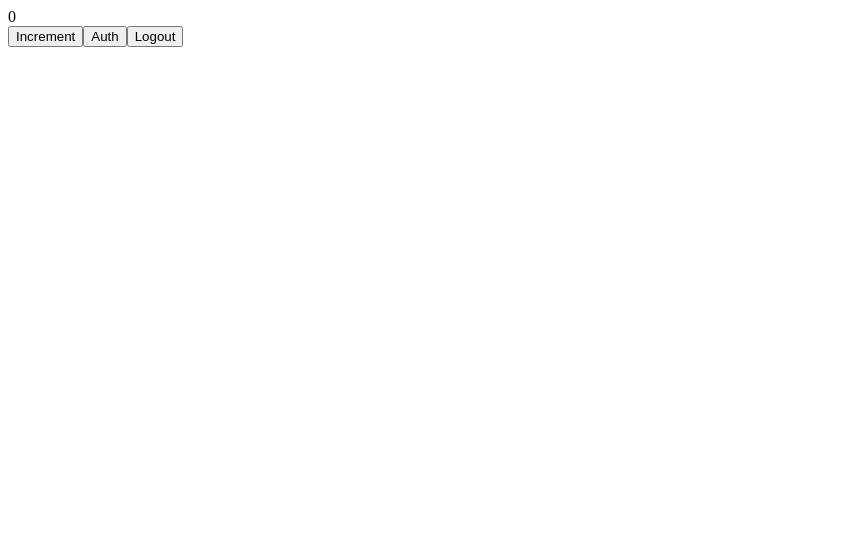
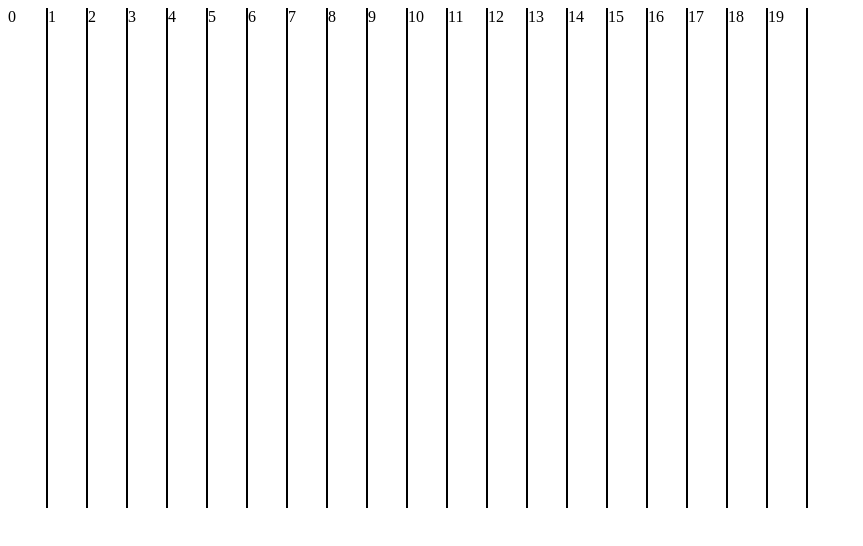
Before and after one commit to Xatabch/react_sandbox, a React app: page / in a window 1280 px wide. Shown: the top 546 px of the page, without its empty margins (0-863 px from the left). Built offline with nearby package versions, Linux system fonts and the light colour scheme.

Commit message:
add virtual timeline with mock infinity scroll

```diff
--- /dev/null
+++ b/src/Components/Column/Column.css
@@ -0,0 +1,10 @@
+.timeline_column {
+    min-width: 40px;
+    max-width: 40px;
+    height: 100%;
+    box-shadow: -2px 0 0 black inset;
+}
+
+.timeline_column_active {
+    box-shadow: 5px 5px 0 blue;
+}
--- /dev/null
+++ b/src/Components/Column/Column.js
@@ -0,0 +1,12 @@
+import React from 'react';
+import classnames from 'classnames';
+import './Column.css';
+
+export function Column(props) {
+    return (
+        <div className={classnames({
+            'timeline_column': true,
+            'timeline_column_active': props.isActive
+        })}>{props.num}</div>
+    )
+}
--- /dev/null
+++ b/src/Components/Timeline/Timeline.css
@@ -0,0 +1,4 @@
+.timeline {
+    height: 500px;
+    overflow-x: scroll;
+}
--- /dev/null
+++ b/src/Components/Timeline/Timeline.js
@@ -0,0 +1,197 @@
+import React, { Component } from 'react';
+import nanoid from 'nanoid';
+import './Timeline.css';
+
+import '../Column/Column.css';
+
+// Components
+// import { Column } from '../Column/Column';
+
+export class Timeline extends Component {
+    constructor(props) {
+        super(props);
+
+        this.state = {
+            scrollLeft: 0,
+            limit: 107,
+        }
+    }
+
+    onScroll(e) {
+        const endIndex  = Math.min(
+            this.state.limit - 1,
+            Math.floor((this.state.scrollLeft + window.screen.width) / 40)
+        );
+
+        this.setState({
+            scrollLeft: e.currentTarget.scrollLeft,
+            limit: endIndex > this.state.limit - 36 ? this.state.limit + 36 : this.state.limit
+        });
+    }
+
+    renderItem(i) {
+        return (<div key={i}
+                     className="timeline_column"
+                     style={{position: 'absolute', left: `${i * 40}px`}}>{i}</div>
+        );
+    }
+
+    render() {
+        const innerWidth = this.state.limit * 40;
+        const startIndex = Math.floor(this.state.scrollLeft / 40);
+        const endIndex  = Math.min(
+            this.state.limit - 1,
+            Math.floor((this.state.scrollLeft + window.screen.width) / 40)
+        );
+        const items = [];
+
+        for (let i = startIndex; i < endIndex; i++) {
+            items.push(this.renderItem(i));
+        }
+
+        console.log(innerWidth, startIndex, endIndex, this.state.scrollLeft);
+
+        return (
+            <div className="timeline" onScroll={this.onScroll.bind(this)}>
+                <div className="inner" style={{height: '100%', display: 'flex', width: `${innerWidth}px`, position: 'relative'}}>
+                    {items}
+                </div>
+            </div>
+        )
+    }
+}
+
+// export const Timeline = props => {
+//     const { numItems, itemHeight, renderItem, windowHeight } = props;
+//     const [scrollTop, setScrollTop] = useState(0);
+
+//     const innerHeight = numItems * itemHeight;
+//     const startIndex = Math.floor(scrollTop / itemHeight);
+//     const endIndex = Math.min(
+//       numItems - 1, // don't render past the end of the list
+//       Math.floor((scrollTop + windowHeight) / itemHeight)
+//     );
+
+//     const items = [];
+//     for (let i = startIndex; i <= endIndex; i++) {
+//       items.push(
+//         renderItem({
+//           index: i,
+//           style: {
+//             position: "absolute",
+//             top: `${i * itemHeight}px`,
+//             width: "100%"
+//           }
+//         })
+//       );
+//     }
+
+//     const onScroll = e => setScrollTop(e.currentTarget.scrollTop);
+
+//     return (
+//       <div className="scroll" style={{ overflowY: "scroll" }} onScroll={onScroll}>
+//         <div
+//           className="inner"
+//           style={{ position: "relative", height: `${innerHeight}px` }}
+//         >
+//           {items}
+//         </div>
+//       </div>
+//     );
+//   };
+// export class Timeline extends Component {
+//     constructor(props) {
+//         super(props);
+
+//         const numColumns = parseInt(windown.outerWidth.width / 40, 10);
+//         const numQudrants = this.state && this.state.numQudrants || 3;
+
+//         this.state = {
+//             columns: [Array(numColumns),
+//                         Array(numColumns),
+//                         Array(numColumns)],
+//             isFirstQuadrantActive: false,
+//             isSecondQuadrantActive: false,
+//             isThirdQuadrantActive: false  ,
+//             prevActive: '',
+
+//             numQudrants: 3,
+//             testColumns: [Array(numColumns), Array(numColumns), Array(numColumns)],
+//             limit: windown.outerWidth.width * numQudrants
+
+//         }
+//     }
+
+//     componentDidMount() {
+//         // const timeline = document.querySelector('.timeline');
+//         // const numColumns = parseInt(windown.outerWidth.width / 40, 10);
+//         // timeline.scrollLeft = 40 * parseInt(numColumns, 10);
+
+//     }
+
+//     scrollVisor(e) {
+//         const timeline = document.querySelector('.timeline');
+//         const activeQuadrant = this.checkActiveQuadrant(timeline.scrollLeft);
+
+//         if (this.state.prevActive !== activeQuadrant) {
+//             this.setState({
+//                 isFirstQuadrantActive: false,
+//                 isSecondQuadrantActive: false,
+//                 isThirdQuadrantActive: false,
+//                 prevActive: activeQuadrant,
+//                 [activeQuadrant]: true,
+//             });
+//         }
+//     }
+
+//     checkActiveQuadrant(offset) {
+//         if (offset < 1440) {
+//             return 'isFirstQuadrantActive';
+//         } else if (offset >= 1440 && offset < 2880) {
+//             return 'isSecondQuadrantActive';
+//         } else if (offset >= 2880) {
+//             return 'isThirdQuadrantActive';
+//         }
+//     }
+
+
+//     testScroll(e) {
+//         const timeline = document.querySelector('.timeline');
+//         // const activeQuadrant = this.checkActiveQuadrant(timeline.scrollLeft);
+
+//         const breakPoint = timeline.scrollLeft + windown.outerWidth.width;
+
+//         console.log(breakPoint, this.state.limit - windown.outerWidth.width);
+
+//         const newNumQuadrants = this.state.numQudrants + 1;
+//         if (breakPoint > this.state.limit - windown.outerWidth.width) {
+//             this.setState({
+//                 testColumns: [...this.state.testColumns, Array(36)],
+//                 limit: windown.outerWidth.width * newNumQuadrants,
+//                 numQudrants: newNumQuadrants
+//             });
+//         }
+//     }
+
+//     render() {
+//         // const firstQuadrant = this.state.columns[0];
+//         // const secondQuadrant = this.state.columns[1];
+//         // const thirdQuadrant = this.state.columns[2];
+
+//         // const isFirstQuadrantActive = this.state.isFirstQuadrantActive;
+//         // const isSecondQuadrantActive = this.state.isSecondQuadrantActive;
+//         // const isThirdQuadrantActive = this.state.isThirdQuadrantActive;
+
+//         console.log('columns: ', this.state.testColumns);
+//         return(
+//             <div className="timeline" onScroll={this.testScroll.bind(this)}>
+//                 {this.state.testColumns.map((columns, i) => {
+//                     return [...columns].map((_, j) => <Column key={nanoid()} num={j}/>)
+//                 })}
+//                 {/* {[...firstQuadrant].map((_, i) => <Column key={i} num={i} isActive={isFirstQuadrantActive}/>)}
+//                 {[...secondQuadrant].map((_, i) => <Column key={i} num={i} isActive={isSecondQuadrantActive}/>)}
+//                 {[...thirdQuadrant].map((_, i) => <Column key={i} num={i} isActive={isThirdQuadrantActive}/>)} */}
+//             </div>
+//         )
+//     }
+// }
--- a/src/Pages/App/App.js
+++ b/src/Pages/App/App.js
@@ -1,30 +1,20 @@
 import React, { Component } from 'react';
 import { connect } from 'react-redux';
+// import 'normalize.css';
 
+// Components
+import { Timeline } from '../../Components/Timeline/Timeline';
+import { Column } from '../../Components/Column/Column';
+
+// Selectors
 import * as counterSelectors from '../../Stores/countReducer/reducer';
 import * as authSelectors from '../../Stores/authReducer/reducer';
 
 class App extends Component {
-    onIncrementClick() {
-        this.props.dispatch({type: 'INCREMENT'});
-    }
-
-    onAuthClick() {
-        this.props.dispatch({type: 'LOGIN_REQUEST', user: 'Ivan', password: '123'});
-    }
-
-    onLogoutClick() {
-        this.props.dispatch({type: 'LOGOUT'});
-    }
-
     render() {
         return (
             <div className="app">
-                <div className="counter">{this.props.counter}</div>
-                <button onClick={this.onIncrementClick.bind(this)}>Increment</button>
-                <button onClick={this.onAuthClick.bind(this)}>Auth</button>
-                <button onClick={this.onLogoutClick.bind(this)}>Logout</button>
-                {this.props.isAuthSuccess ? <div className="authSuccess">Success Auth</div> : ""}
+                <Timeline />
             </div>
         );
     }
--- a/src/Sagas/authorize/index.js
+++ b/src/Sagas/authorize/index.js
@@ -1,9 +1,13 @@
 import MockApi from '../../Services/mockAPI';
-import { put, cancelled, fork, take, cancel, call } from 'redux-saga/effects';
+import { put, cancelled, fork, take, cancel, call, all, race } from 'redux-saga/effects';
 
 export function* authorize(user, password) {
     try {
-        const token = yield call(MockApi.authorize, user, password);
+        // const token = yield call(MockApi.authorize, user, password);
+        const token = yield race([
+            call(MockApi.authorize, user, password, 3000),
+            call(MockApi.authorize, 'Maria', '123', 2000)
+        ]);
         yield put({type: 'LOGIN_SUCCESS', token});
         yield call(MockApi.storeItem, {token});
         return token;
--- a/src/Services/mockAPI.js
+++ b/src/Services/mockAPI.js
@@ -1,11 +1,18 @@
 class MockApi {
-    async authorize(user, password) {
-        console.log(`You auth with next credentials: ${user}, ${password}`);
-        const mockData = {
-            token: 'abcd'
+    async authorize(user, password, delay = 3000) {
+        console.log(`You authorize with next credentials: ${user}, ${password}`);
+
+        const db = {
+            'Ivan': {
+                token: 'abcd'
+            },
+            'Maria': {
+                token: 'ftp'
+            }
         };
 
-        return new Promise((resolve) => setTimeout(resolve, 3000)).then(() => mockData);
+        // Эмулирует задержку в 3 секунды
+        return new Promise((resolve) => setTimeout(resolve, delay)).then(() => db[user]);
     }
 
     storeItem(item) {
--- a/webpack.config.js
+++ b/webpack.config.js
@@ -16,6 +16,10 @@ module.exports = {
                 test: /\.js$/,
                 exclude: /node_modules/,
                 use: ['babel-loader'],
+            },
+            {
+                test: /\.css$/,
+                use: ["style-loader", "css-loader"]
             }
         ]
     },
```
Also changed, not shown: now.json (added, +11 -0 lines), package.json (+7 -1 lines), 1 other file (tests, documents, lock files or other folders).
